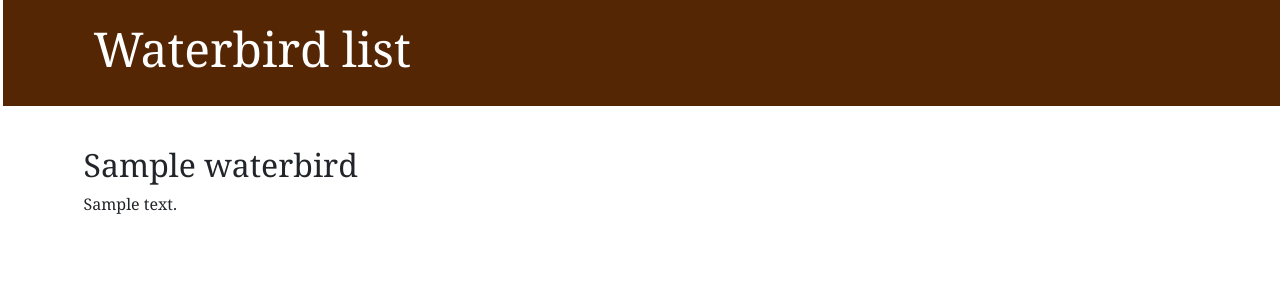
After one commit to iakerber/my-birdapp, a Django app: page /waterbird/1/ in a window 1280 px wide. The commit adds this page. Shown: the top 300 px of the page. Run offline with Django 5.2, Linux system fonts and the light colour scheme; tables that the repository leaves empty hold one stand-in row (values such as "Sample post").

Commit message:
Added view and template for detailed waterbird entry as well as CSS for the site.

```diff
--- /dev/null
+++ b/birdid/static/css/birdid.css
@@ -0,0 +1,60 @@
+h1 a, h2 a {
+    color: #652c03;
+    text-decoration: none;
+}
+
+body {
+    padding-left: 3px;
+    font-family: Cambria, Cochin, Georgia, Times, 'Times New Roman', serif;
+}
+
+.page-header {
+    background-color: #552604;
+    margin-top: 0;
+    margin-bottom: 40px;
+    padding: 20px 20px 20px 40px;
+}
+
+.page-header h1,
+.page-header h1 a,
+.page-header h1 a:visited,
+.page-header h1 a:active {
+    color: #ffffff;
+    font-size: 36pt;
+    text-decoration: none;
+}
+
+.save {
+    float: right;
+}
+
+.top-menu,
+.top-menu:hover,
+.top-menu:visited {
+    color: #ffffff;
+    float: right;
+    font-size: 26pt;
+    margin-right: 20px;
+}
+
+
+.btn-secondary,
+.btn-secondary:visited {
+    color: #C25100;
+    background: none;
+    border-color: #C25100;
+}
+
+.btn-secondary:hover {
+    color: #FFFFFF;
+    background-color: #C25100;
+}
+
+.waterbird {
+    margin-bottom: 70px;
+}
+
+.waterbird h2 a,
+.waterbird h2 a:visited {
+    color: #362e2e;
+}
--- /dev/null
+++ b/birdid/templates/birdid/base.html
@@ -0,0 +1,31 @@
+{% load static %}
+<!DOCTYPE html>
+<html>
+    <head>
+        <title>Waterbird database</title>
+        <link rel="stylesheet" href="https://cdn.jsdelivr.net/npm/bootstrap@5.3.3/dist/css/bootstrap.min.css" integrity="sha384-QWTKZyjpPEjISv5WaRU9OFeRpok6YctnYmDr5pNlyT2bRjXh0JMhjY6hW+ALEwIH" crossorigin="anonymous">
+        <link rel="stylesheet" href="{% static 'css/birdid.css' %}">
+    </head>
+    <body>
+        <header class="page-header">
+            <div class="container">
+                <h1><a href="/">Waterbird list</a></h1>
+            </div>
+        </header>
+
+        <main class="container">
+            <div class="row">
+                <div class="col">
+                    {% block content %}
+                    {% endblock %}
+                </div>
+            </div>
+        </main>
+<!--
+        <article>
+
+            <h2><a href="">Crane</a></h2>
+            <p>Cranes are beautiful birds frequenting fresh water swamps.</p>
+        </article> -->
+    </body>
+</html>
--- /dev/null
+++ b/birdid/templates/birdid/waterbird_detail.html
@@ -0,0 +1,9 @@
+{% extends 'birdid/base.html' %}
+
+{% block content %}
+    <article class="waterbird">
+
+        <h2>{{ waterbird.name }}</h2>
+        <p>{{ waterbird.description|linebreaksbr }}</p>
+    </article>
+{% endblock %}
--- a/birdid/urls.py
+++ b/birdid/urls.py
@@ -3,4 +3,5 @@ from . import views
 
 urlpatterns = [
     path('', views.waterbird_list, name='waterbird_list'),
+    path('waterbird/<int:pk>/', views.waterbird_detail, name='waterbird_detail'),
 ]
--- a/birdid/views.py
+++ b/birdid/views.py
@@ -1,7 +1,11 @@
-from django.shortcuts import render
+from django.shortcuts import render, get_object_or_404
 from .models import Waterbird
 
 # Create your views here.
 def waterbird_list(request):
     waterbirds = Waterbird.objects.all()
     return render(request, 'birdid/waterbird_list.html', {'waterbirds': waterbirds})
+
+def waterbird_detail(request, pk):
+    waterbird = get_object_or_404(Waterbird, pk=pk)
+    return render(request, 'birdid/waterbird_detail.html', {'waterbird': waterbird})
```
Also changed, not shown: birdid/templates/birdid/waterbird_list.html (+10 -21 lines).
